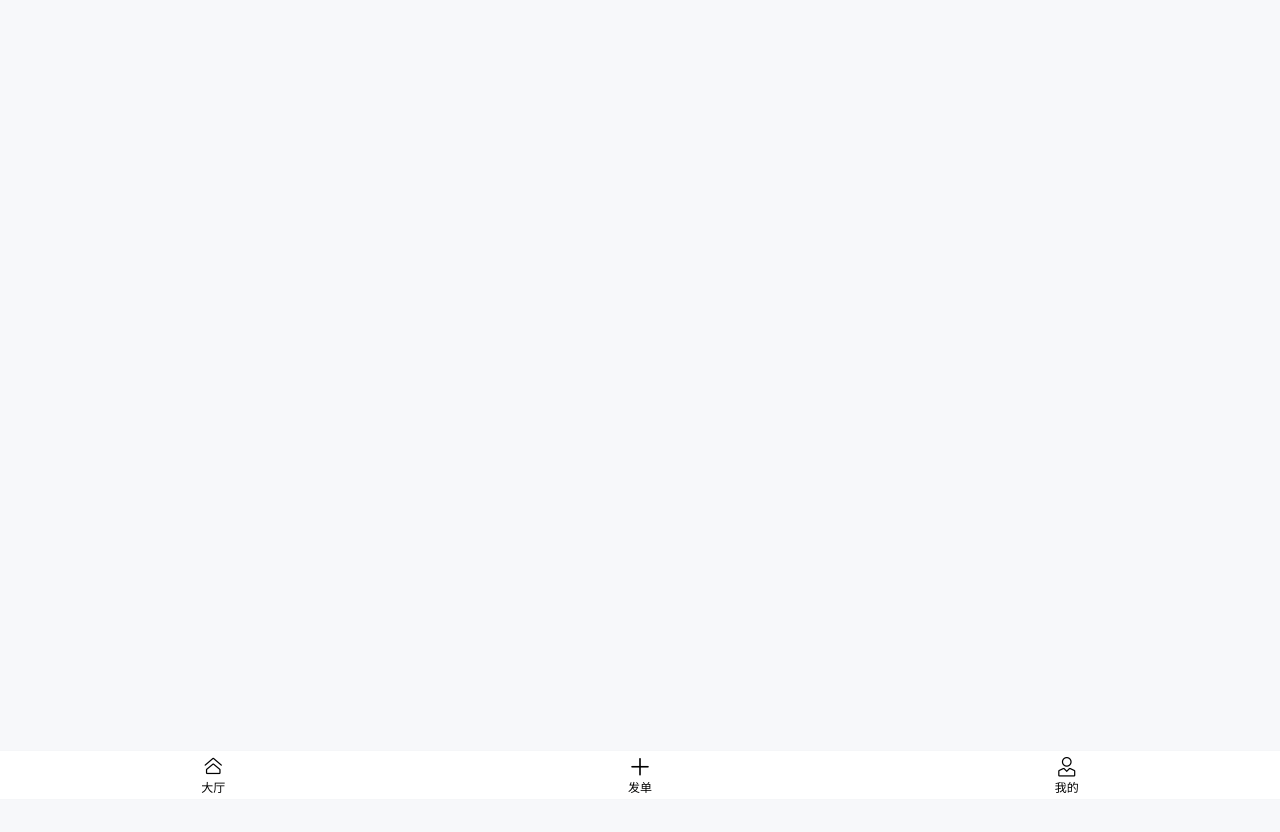
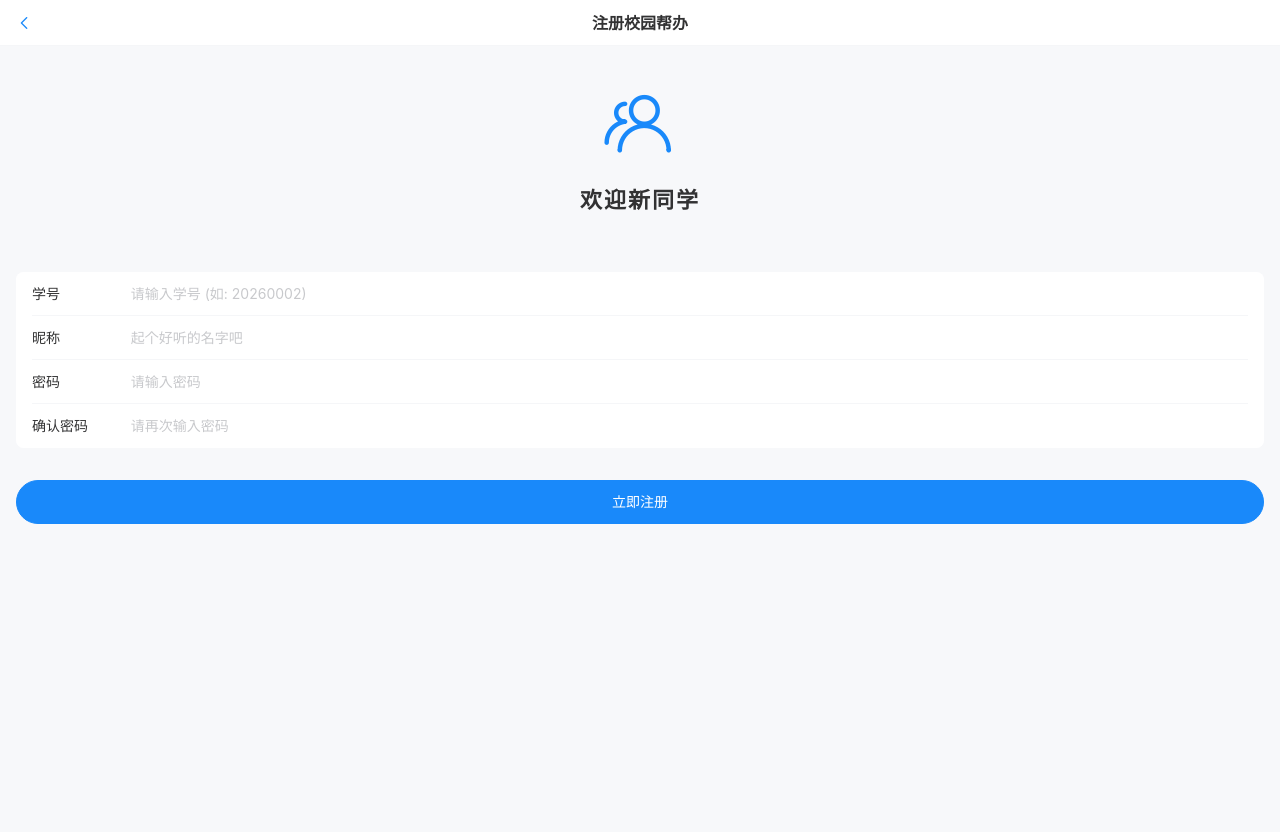
Before and after one commit to HB0121/compiler-web-ide, a Vue app in the folder 学校事务/企业级架构应用开发/CODE/front/campus-helper-frontend/: page /register in a window 1280 px wide. Before the commit this address had no page. Shown: the top 832 px of the page. Before the commit the page ends 800 px from the top, so only its background shows below. Built offline with nearby package versions, Linux system fonts and the light colour scheme; sample sign-in values are in the browser's storage.

Commit message:
vault backup: 2026-05-05 07:22:47

```diff
--- a/学校事务/企业级架构应用开发/CODE/front/campus-helper-frontend/src/App.vue
+++ b/学校事务/企业级架构应用开发/CODE/front/campus-helper-frontend/src/App.vue
@@ -4,7 +4,7 @@
     <router-view class="main-content" />
 
 
-    <van-tabbar v-show="$route.path !== '/login'" route placeholder active-color="#ee0a24" inactive-color="#000">
+    <van-tabbar v-show="!['/login', '/register'].includes($route.path)" route placeholder active-color="#ee0a24" inactive-color="#000">
       <van-tabbar-item replace to="/hall" icon="home-o">大厅</van-tabbar-item>
       <van-tabbar-item replace to="/publish" icon="plus">发单</van-tabbar-item>
       <van-tabbar-item replace to="/mine" icon="user-o">我的</van-tabbar-item>
--- a/学校事务/企业级架构应用开发/CODE/front/campus-helper-frontend/src/router/index.js
+++ b/学校事务/企业级架构应用开发/CODE/front/campus-helper-frontend/src/router/index.js
@@ -5,6 +5,7 @@ import TaskHall from '../views/TaskHall.vue'
 import Mine from '../views/Mine.vue'
 import MyTasks from '../views/MyTasks.vue'
 import Login from '../views/Login.vue'
+import Register from '../views/Register.vue'
 
 const routes = [
   {
@@ -15,6 +16,11 @@ const routes = [
     path: '/login',
     name: 'Login',
     component: Login
+  },
+  {
+    path: '/register',
+    name: 'Register',
+    component: Register
   },
   {
     path: '/hall',
@@ -51,7 +57,12 @@ router.beforeEach((to, from, next) => {
   if (to.path !== '/login' && !token) {
     next('/login')
   } else {
-    // 3. 其他情况（比如有 token，或者他本来就在登录页），直接放行
+    // 3. 修改这里：如果去的不是登录页，也不是注册页，且没有门票，才踢回登录页
+    if (to.path !== '/login' && to.path !== '/register' && !token) {
+      next('/login')
+    } else {
+      next() // 否则放行
+    }
     next()
   }
 })
--- a/学校事务/企业级架构应用开发/CODE/front/campus-helper-frontend/src/views/Login.vue
+++ b/学校事务/企业级架构应用开发/CODE/front/campus-helper-frontend/src/views/Login.vue
@@ -32,6 +32,15 @@
         <van-button round block type="primary" native-type="submit" :loading="loading">
           立即登录
         </van-button>
+      </div>
+      <div style="margin: 32px 16px;">
+        <van-button round block type="primary" native-type="submit" :loading="loading">
+          立即登录
+        </van-button>
+        <!-- 新增这行跳转提示 -->
+        <div style="text-align: center; margin-top: 16px; font-size: 14px; color: #1989fa;" @click="$router.push('/register')">
+          还没有账号？点击这里去注册
+        </div>
       </div>
     </van-form>
   </div>
--- /dev/null
+++ b/学校事务/企业级架构应用开发/CODE/front/campus-helper-frontend/src/views/Register.vue
@@ -0,0 +1,132 @@
+<template>
+  <div class="register-container">
+    <!-- 顶部导航：带返回按钮 -->
+    <van-nav-bar
+      title="注册校园帮办"
+      left-arrow
+      @click-left="$router.back()"
+    />
+
+    <div class="logo-wrap">
+      <van-icon name="friends-o" size="80" color="#1989fa" />
+      <h2 class="app-title">欢迎新同学</h2>
+    </div>
+
+    <!-- 注册表单 -->
+    <van-form @submit="onSubmit" class="register-form">
+      <van-cell-group inset>
+        <van-field
+          v-model="formData.studentId"
+          name="studentId"
+          label="学号"
+          placeholder="请输入学号 (如: 20260002)"
+          :rules="[{ required: true, message: '请填写学号' }]"
+        />
+        <van-field
+          v-model="formData.nickname"
+          name="nickname"
+          label="昵称"
+          placeholder="起个好听的名字吧"
+          :rules="[{ required: true, message: '请填写昵称' }]"
+        />
+        <van-field
+          v-model="formData.password"
+          type="password"
+          name="password"
+          label="密码"
+          placeholder="请输入密码"
+          :rules="[{ required: true, message: '请填写密码' }]"
+        />
+        <van-field
+          v-model="formData.confirmPassword"
+          type="password"
+          name="confirmPassword"
+          label="确认密码"
+          placeholder="请再次输入密码"
+          :rules="[
+            { required: true, message: '请确认密码' },
+            { validator: validatePassword, message: '两次输入的密码不一致' }
+          ]"
+        />
+      </van-cell-group>
+
+      <div style="margin: 32px 16px;">
+        <van-button round block type="primary" native-type="submit" :loading="loading">
+          立即注册
+        </van-button>
+      </div>
+    </van-form>
+  </div>
+</template>
+
+<script setup>
+import { ref, reactive } from 'vue'
+import { useRouter } from 'vue-router'
+import { showToast, showSuccessToast, showFailToast } from 'vant'
+import axios from 'axios'
+
+const router = useRouter()
+const loading = ref(false)
+
+// 使用 reactive 统一管理表单数据
+const formData = reactive({
+  studentId: '',
+  nickname: '',
+  password: '',
+  confirmPassword: ''
+})
+
+// 自定义校验函数：检查两次密码是否一致
+const validatePassword = (val) => {
+  return val === formData.password
+}
+
+// 提交注册逻辑
+const onSubmit = async () => {
+  loading.value = true
+  try {
+    // 呼叫后端的注册接口
+    const res = await axios.post('http://localhost:8080/api/user/register', {
+      studentId: formData.studentId,
+      nickname: formData.nickname,
+      password: formData.password
+    })
+
+    if (res.data && res.data.code === 200) {
+      showSuccessToast('注册成功！快去登录吧')
+      // 注册成功后，延迟一小会儿跳转回登录页，让提示飞一会儿
+      setTimeout(() => {
+        router.push('/login')
+      }, 1500)
+    }
+  } catch (error) {
+    console.error('注册失败:', error)
+    showFailToast(error.response?.data?.error || '注册失败，请稍后重试')
+  } finally {
+    loading.value = false
+  }
+}
+</script>
+
+<style scoped>
+.register-container {
+  min-height: 100vh;
+  background-color: #f7f8fa;
+}
+.logo-wrap {
+  display: flex;
+  flex-direction: column;
+  align-items: center;
+  padding: 40px 0 30px;
+}
+.app-title {
+  margin-top: 16px;
+  color: #323233;
+  font-size: 22px;
+  font-weight: bold;
+  letter-spacing: 2px;
+}
+.register-form {
+  margin-top: 10px;
+}
+</style>
```
